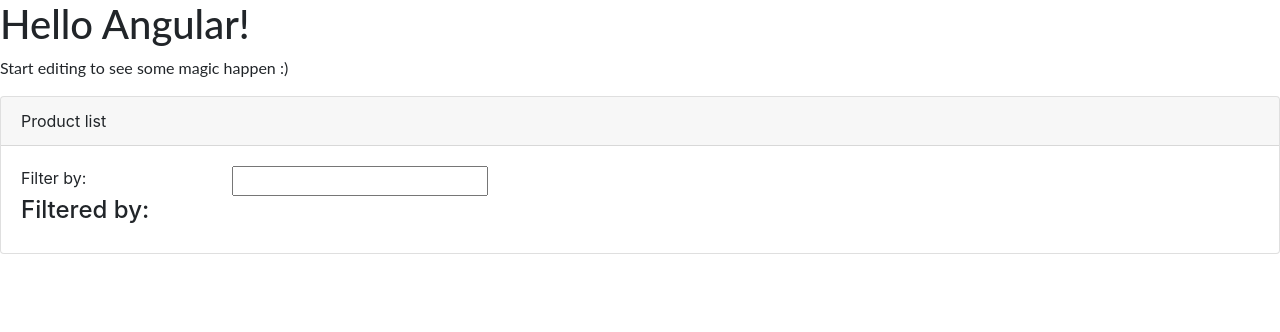
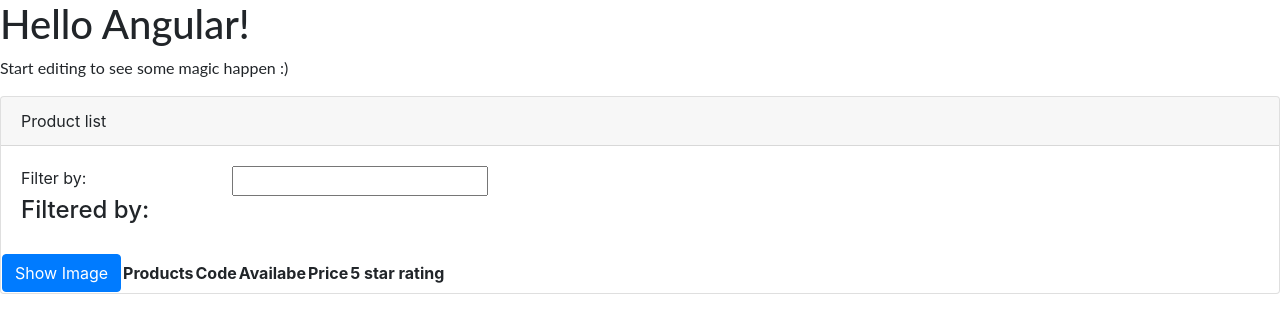
Before and after one commit to samicey/angular-ykgfz2, an Angular app: page / in a window 1280 px wide. Shown: the top 332 px of the page. Built offline with nearby package versions, Linux system fonts and the light colour scheme.

Commit message:
product-list.component.html updated

```diff
--- a/src/app/product-list/product-list.component.html
+++ b/src/app/product-list/product-list.component.html
@@ -17,4 +17,22 @@ Product list
 
 
 </div>
+<div class="table-responsive">
+<table>
+  <thead>
+    <tr>
+      <th>
+        <button class="btn btn-primary">Show Image</button>
+      </th>
+      <th>Products</th>
+      <th>Code</th>
+      <th>Availabe</th>
+      <th>Price</th>
+      <th>5 star rating</th>
+    </tr>
+  </thead>
+  <tbody></tbody>
+</table>
+
 </div>
+</div>
```
